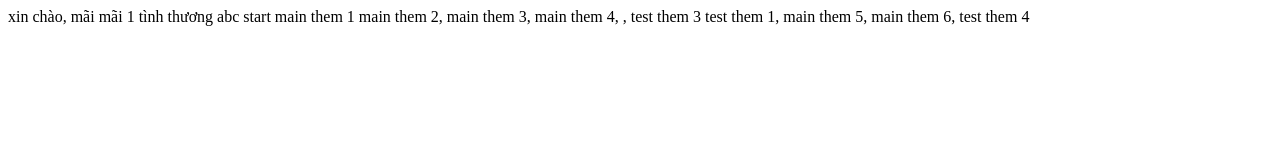
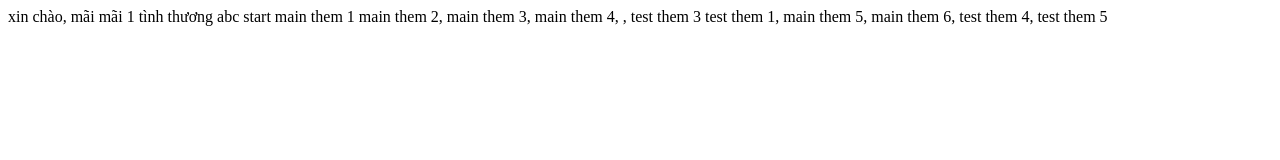
Before and after one commit to gialongchuai/abc, a plain HTML site: page index.html in a window 1280 px wide. Drawn offline with Linux system fonts and the light colour scheme.

Commit message:
resolve 02: test them 5

```diff
--- a/index.html
+++ b/index.html
@@ -10,6 +10,6 @@
     start
     main them 1
     main them 2, main them 3, main them 4, , test them 3
-    test them 1, main them 5, main them 6, test them 4
+    test them 1, main them 5, main them 6, test them 4, test them 5
 </body>
 </html>
```
